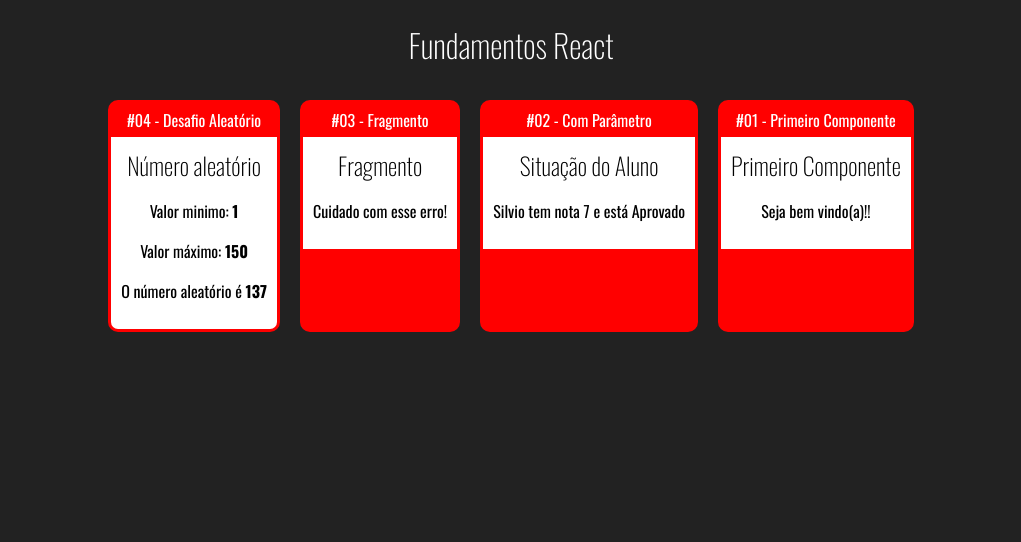
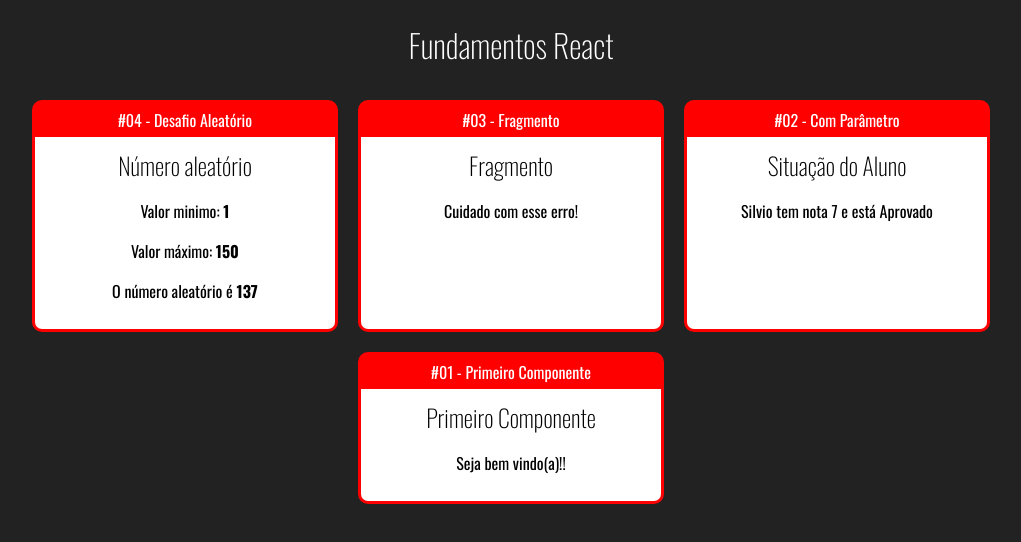
Before and after one commit to SilvioDiasJr/fundamentos-react, a React (Create React App) app in the folder fundamentos-react/: page / in a window 1280 px wide. Shown: the top 542 px of the page, without its empty margins (129-1150 px from the left). Built offline with nearby package versions, Linux system fonts and the light colour scheme.

Commit message:
modificar o css do Card.css e adicionar o flex-box

```diff
--- a/fundamentos-react/src/components/basicos/layout/Card.css
+++ b/fundamentos-react/src/components/basicos/layout/Card.css
@@ -4,6 +4,11 @@
   border-radius: 10px;
   overflow: hidden;
   margin: 10px;
+
+  display: flex;
+  flex-direction: column;
+  min-width: 300px;
+  max-width: 300px;
 }
 
 .Card .Title {
@@ -13,6 +18,7 @@
 }
 
 .Card .Content {
+  flex-grow: 1;
   background-color: #fff;
   color: #000;
   padding: 10px;
```
